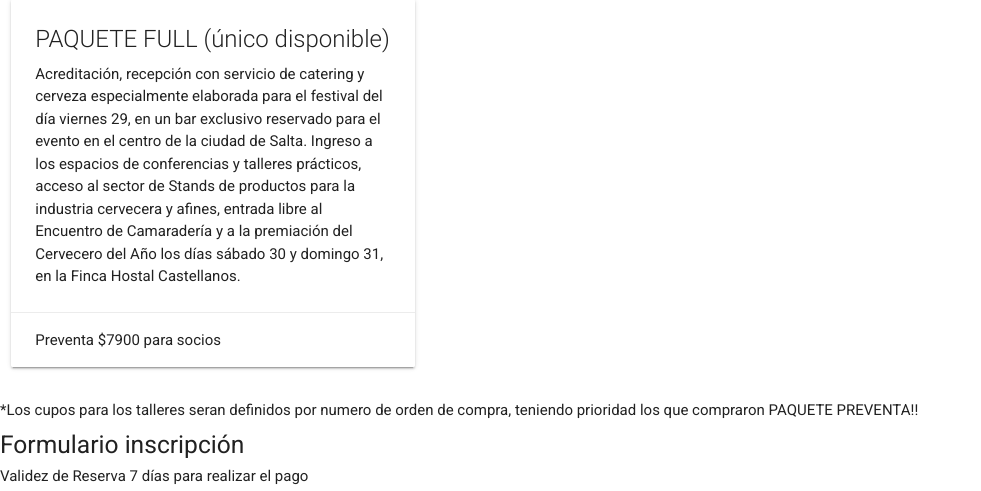
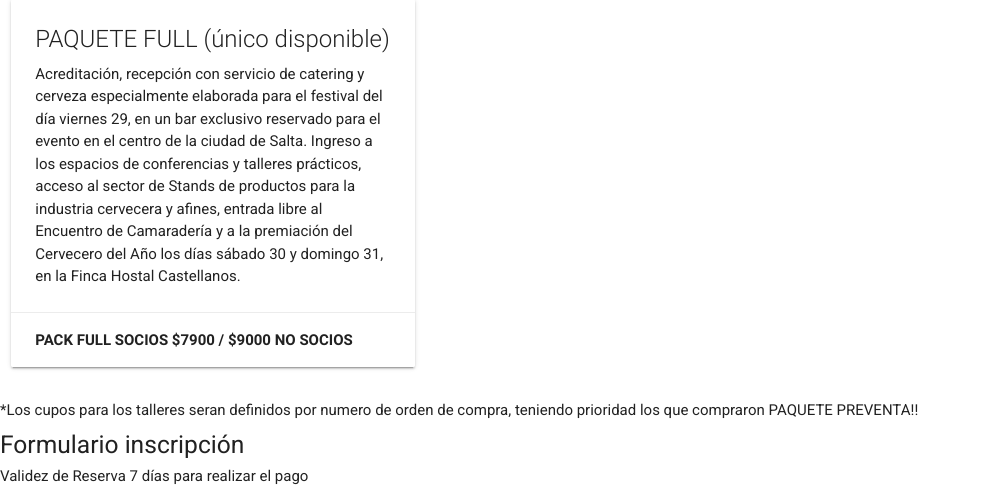
Before and after one commit to cesardmoro/socios-sc, a PHP site: the page made by application/views/festival/index.php in a window 1280 px wide. Shown: the part 543-1034 px from the top of the page, without its empty margins (0-981 px from the left). Run offline with PHP 8.4, Linux system fonts and the light colour scheme; the template is opened without the code that fills it, so the values that code supplies are empty; some libraries are stand-ins or nearby versions.

Commit message:
precio no socios

```diff
--- a/application/views/festival/index.php
+++ b/application/views/festival/index.php
@@ -12,7 +12,7 @@ Ingreso a los espacios de conferencias y talleres prácticos, acceso al sector d
 			</div>
 
 			 <div class="card-action">
-          		Preventa $7900 para socios
+                    <b>PACK FULL SOCIOS $7900 / $9000 NO SOCIOS  </b><br>
             </div>
 		</div>
 	</div>
```
